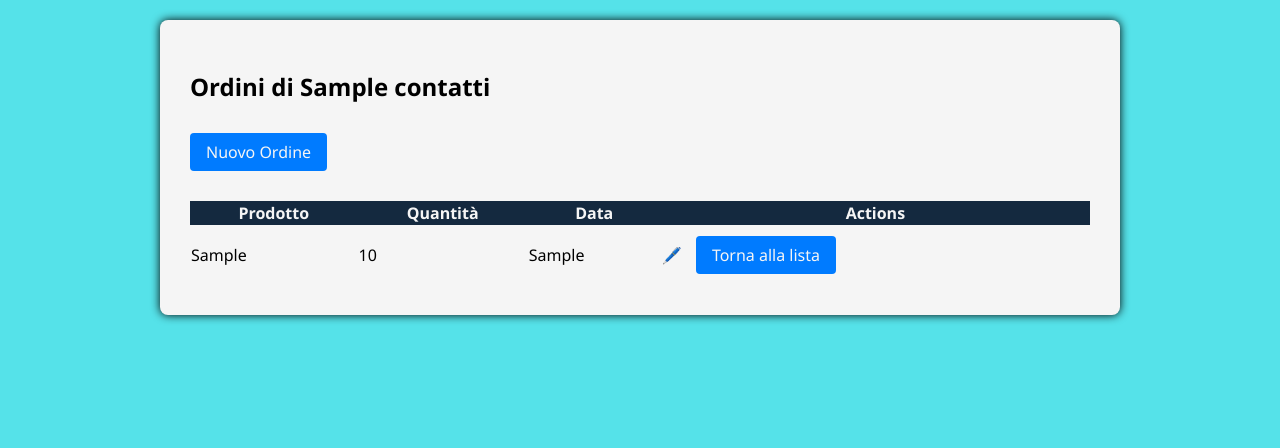
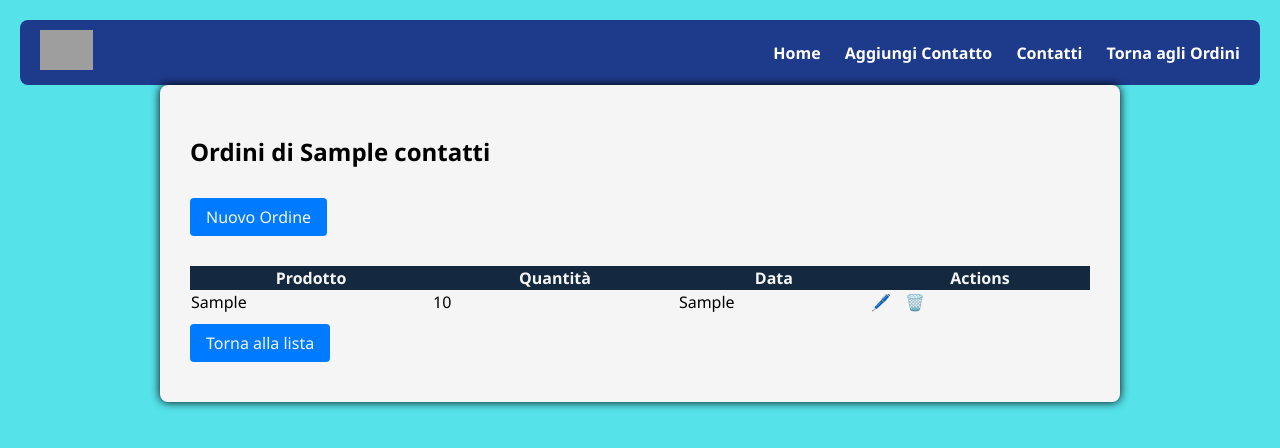
Before and after one commit to ClaudiaJanuario/DB_MYSQL_PHP, a PHP site: page /ordini.php?id=1 in a window 1280 px wide. Shown: the top 448 px of the page. Run offline with PHP 8.4, Linux system fonts and the light colour scheme; tables that the repository leaves empty or names only in its code hold one stand-in row (values such as "Sample post"); grey boxes are pictures that could not be loaded.

Commit message:
navbar ordini

```diff
--- a/ECOMMERCE/ordini.php
+++ b/ECOMMERCE/ordini.php
@@ -1,32 +1,54 @@
 <?php
-
+    //importo il file db
     require 'db.php';
 
-    $contatto_id = $_GET['id'];
+    $contatto_id = $_GET['id']; // recupero l id del contatto
 
     $contatto = mysqli_fetch_assoc(mysqli_query($conn, "SELECT * FROM contatti WHERE id=$contatto_id"));
 
-    $ordini = mysqli_query($conn, "SELECT * FROM ordini WHERE contatto_id=$contatto_id");
+    //salvo in una variabile $ordini i risultati della query
+    $ordini = mysqli_query($conn, "SELECT * FROM ordini WHERE contatto_id=$contatto_id"); // query per prendermi tutta la tabella ordini
+?>
 
 
 
-
-?>
 
 <!DOCTYPE html>
 <html lang="it">
 <head>
     <meta charset="UTF-8">
     <meta name="viewport" content="width=device-width, initial-scale=1.0">
+    <title>Ordini per contatto</title>
     <link rel="stylesheet" href="style.css?v<?= time() ?>">
-    <title>Ordini per Contatto</title>
 </head>
 <body>
 
+    <!---NAVBAR--->
+
+    <div class="navbar">
+    <!-- Logo -->
+        <div class="logo">
+            <a href="index.php">
+                <img src="https://tse2.mm.bing.net/th/id/OIP.q9K3RrSllqBdCk7sVbnp-QHaEK?pid=Api&P=0&h=180" alt="Logo Ditta">
+            </a>
+        </div>
+
+        <!-- Menu di navigazione -->
+        <div class="menu">
+            <a href="index.php">Home</a>
+            <a href="aggiungi_contatto.php">Aggiungi Contatto</a>
+            <a href="index.php">Contatti</a>
+            <a href="ordini.php?id=<?= $contatto_id ?>">Torna agli Ordini</a>
+        </div>
+    </div>
+
+
+
     <div class="container">
 
-        <h2>Ordini di <?= $contatto['nome'] ?></h2>
-        <a href="aggiungi_ordine.php?id=<?= $contatto_id ?>" class="button">Nuovo Ordine</a>
+        <h2>Ordini di <?= $contatto['nome'] ?> </h2>
+
+        <a href="aggiungi_ordine.php?id= <?= $contatto_id ?>" class="button">Nuovo Ordine</a>
 
         <table>
 
@@ -37,31 +59,34 @@
                 <th>Actions</th>
             </tr>
 
-
-                <?php while ($row = mysqli_fetch_assoc($ordini)) : ?>
+            <?php  while ($row = mysqli_fetch_assoc($ordini)) :  ?>
 
             <tr>
+
                 <td><?= $row['prodotto'] ?></td>
-
                 <td><?= $row['quantita'] ?></td>
-
                 <td><?= $row['data_di_ordine'] ?></td>
-
 
                 <td class="actions">
 
-                            <a href="modifica_ordine.php?id=<?= $row['id'] ?>">🖊️</a>
-                            <a href="elimina_ordine.php?id=<?= $row['id'] ?>" onclick="return confirm('Sei sicuro di voler eliminare questo ordine?')>🗑️</a>
-
+                    <!--Modifica dell ordine-->
+                    <a href="modifica_ordine.php?id=<?= $row['id']  ?>">🖊️</a>
+                    <!--Elimina ordine-->
+                    <a href="elimina_ordine.php?id=<?= $row['id']  ?>"
+                    onclick="return confirm('Sei sicuro di voler eliminare questo ordine?')">🗑️</a>
 
                 </td>
             </tr>
-                <?php endwhile; ?>
+
+             <?php  endwhile;   ?>
+
+        </table>
+
+        <a href="index.php" class="button">Torna alla lista</a>
+
+    </div>
 
 
-        </table>
-        <a href="index.php" class="button">Torna alla lista</a>
-    </div>
 
 </body>
 </html>
```
Lines whose indentation alone changed are shown as unchanged.
